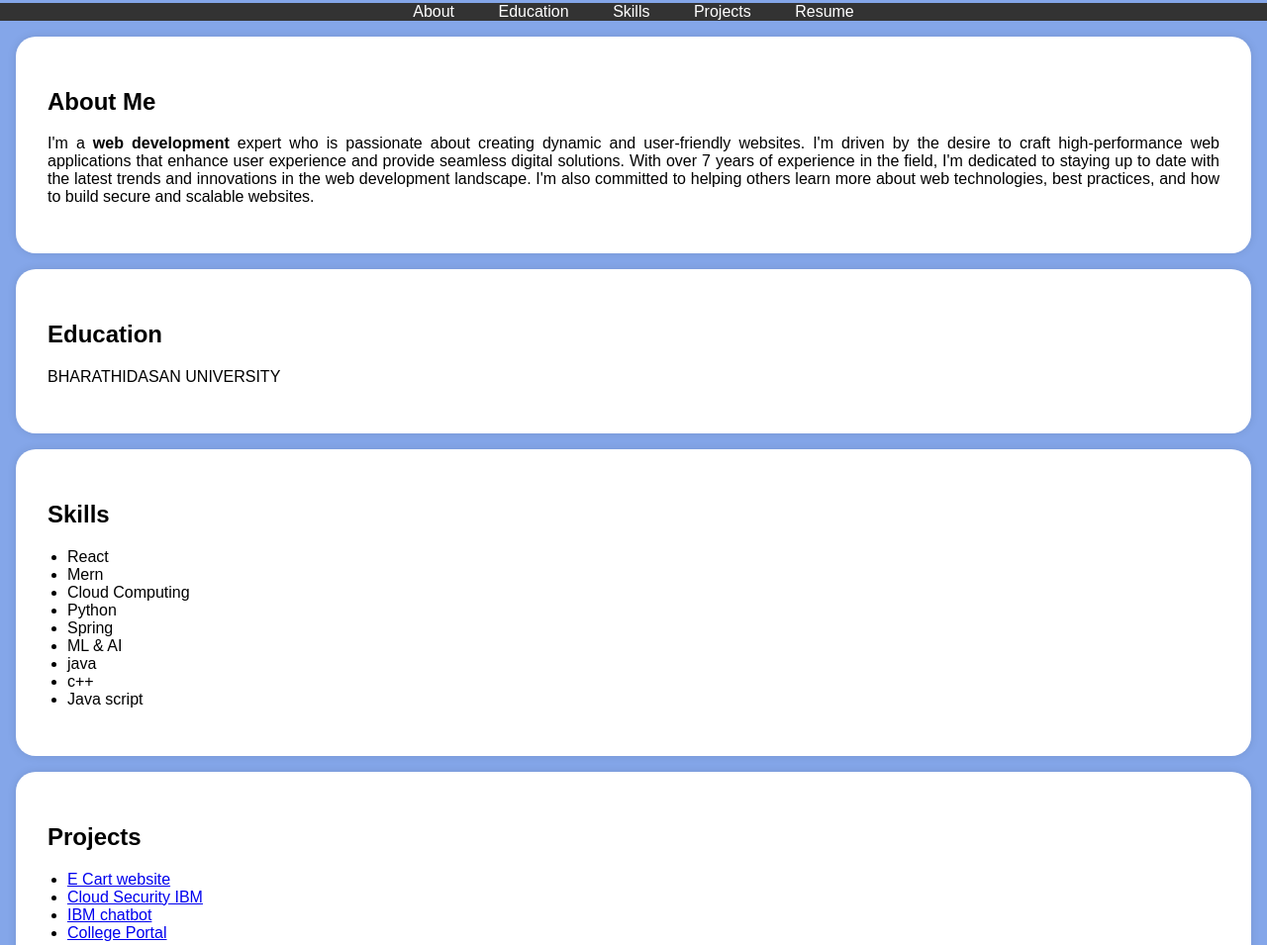
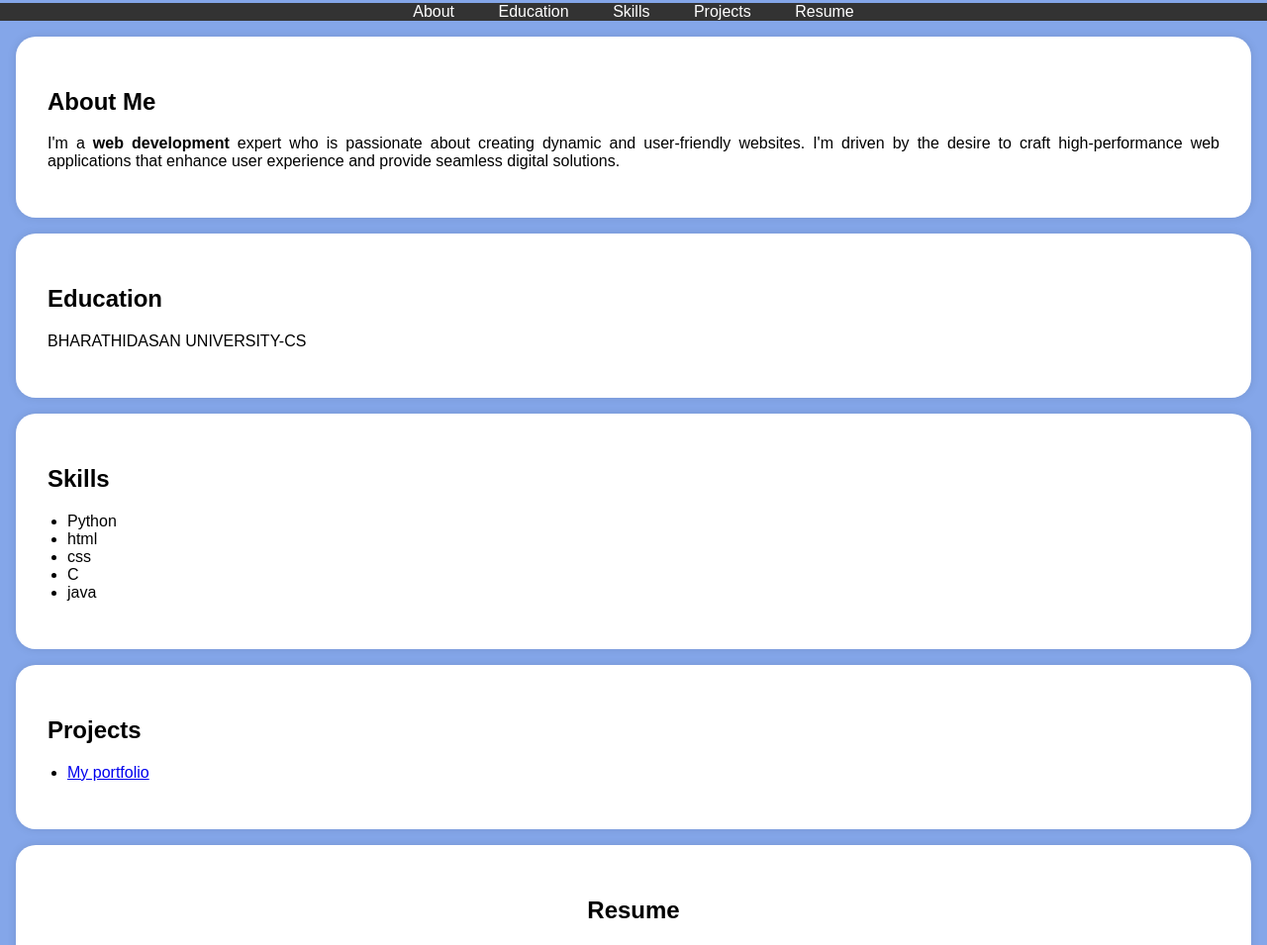
Before and after one commit to swathi669/digital-portfolio, a plain HTML site: page index.html in a window 1280 px wide. Shown: the part 210-1165 px from the top of the page at 99% size. Drawn offline with Linux system fonts and the light colour scheme.

Commit message:
Update index.html

```diff
--- a/index.html
+++ b/index.html
@@ -117,10 +117,7 @@
             <h2>About Me</h2>
             <p>I'm a <b>web development</b> expert who is passionate about creating dynamic and user-friendly websites.
                 I'm driven by the desire to craft high-performance web applications that enhance user experience and provide
-                 seamless digital solutions. With over 7 years of experience in the field, I'm dedicated to staying up to date
-                 with the latest trends and innovations in the
-                 web development landscape. I'm also committed to helping others learn more about web technologies,
-                 best practices, and how to build secure and scalable websites.</p>
+                 seamless digital solutions. </p>
 
         </div>
     </section>
@@ -128,7 +125,7 @@
     <section id="education">
         <div class="section-content">
             <h2>Education</h2>
-            <p>BHARATHIDASAN UNIVERSITY</p>
+            <p>BHARATHIDASAN UNIVERSITY-CS</p>
 
 
         </div>
@@ -138,15 +135,15 @@
         <div class="section-content">
             <h2>Skills</h2>
             <ul>
-                <li>React</li>
-                <li>Mern</li>
-                <li>Cloud Computing</li>
                 <li>Python</li>
-                <li>Spring</li>
-                <li>ML & AI</li>
+                <li>html</li>
+                <li>css</li>
+
+
+                <li>C</li>
                 <li>java</li>
-                <li>c++</li>
-                <li>Java script</li>
+
+
             </ul>
         </div>
     </section>
@@ -155,10 +152,8 @@
         <div class="section-content">
             <h2>Projects</h2>
             <ul>
-                <li><a href="#">E Cart website</a></li>
-                <li><a href="#">Cloud Security IBM</a></li>
-                <li><a href="#">IBM chatbot</a></li>
-                <li><a href="#">College Portal</a></li>
+                <li><a href="#">My portfolio</a></li>
+
                 <!-- Add more project links here -->
             </ul>
         </div>
```
